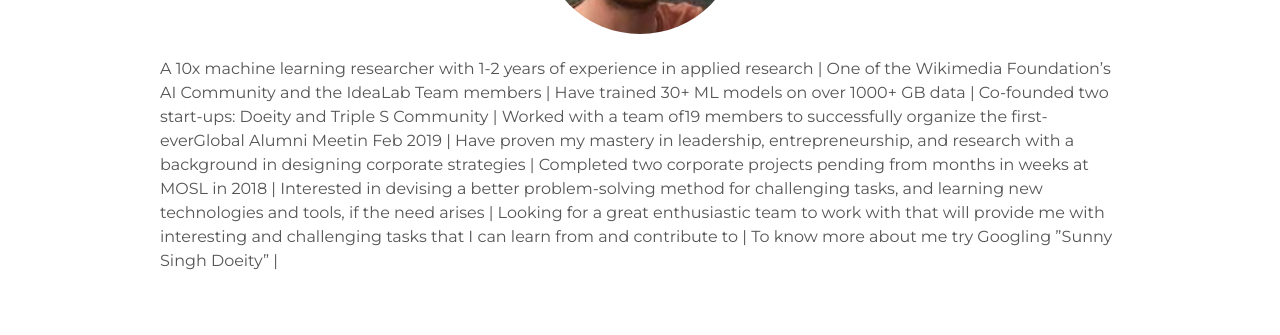
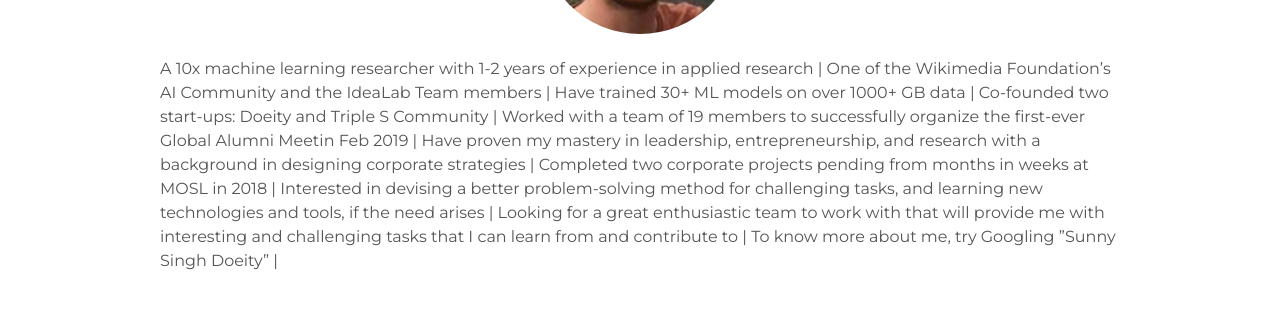
Before and after one commit to arkadee/arkadee.github.io, a Jekyll site: the page built from index.html, in a window 1280 px wide and 900 px high, scrolled down 875 px. Shown: the part 201-536 px from the top of the window. Built offline with Jekyll 4.4.1, drawn with Linux system fonts in a browser that asks for light colours.

Commit message:
Update about.html

```diff
--- a/_includes/about.html
+++ b/_includes/about.html
@@ -4,7 +4,7 @@
 
  <div>
   <p>
-   A 10x machine learning researcher with 1-2 years of experience in applied research | One of the Wikimedia Foundation’s AI Community and the IdeaLab Team members | Have trained 30+ ML models on over 1000+ GB data | Co-founded two start-ups: Doeity and Triple S Community | Worked with a team of19 members to successfully organize the first-everGlobal Alumni Meetin Feb 2019 | Have proven my mastery in leadership, entrepreneurship, and research with a background in designing corporate strategies | Completed two corporate projects pending from months in weeks at MOSL in 2018 | Interested in devising a better problem-solving method for challenging tasks, and learning new technologies and tools, if the need arises | Looking for a great enthusiastic team to work with that will provide me with interesting and challenging tasks that I can learn from and contribute to | To know more about me try Googling ”Sunny Singh Doeity” |
+   A 10x machine learning researcher with 1-2 years of experience in applied research | One of the Wikimedia Foundation’s AI Community and the IdeaLab Team members | Have trained 30+ ML models on over 1000+ GB data | Co-founded two start-ups: Doeity and Triple S Community | Worked with a team of 19 members to successfully organize the first-ever Global Alumni Meetin Feb 2019 | Have proven my mastery in leadership, entrepreneurship, and research with a background in designing corporate strategies | Completed two corporate projects pending from months in weeks at MOSL in 2018 | Interested in devising a better problem-solving method for challenging tasks, and learning new technologies and tools, if the need arises | Looking for a great enthusiastic team to work with that will provide me with interesting and challenging tasks that I can learn from and contribute to | To know more about me, try Googling ”Sunny Singh Doeity” |
   </p>
 </div>
 
```
